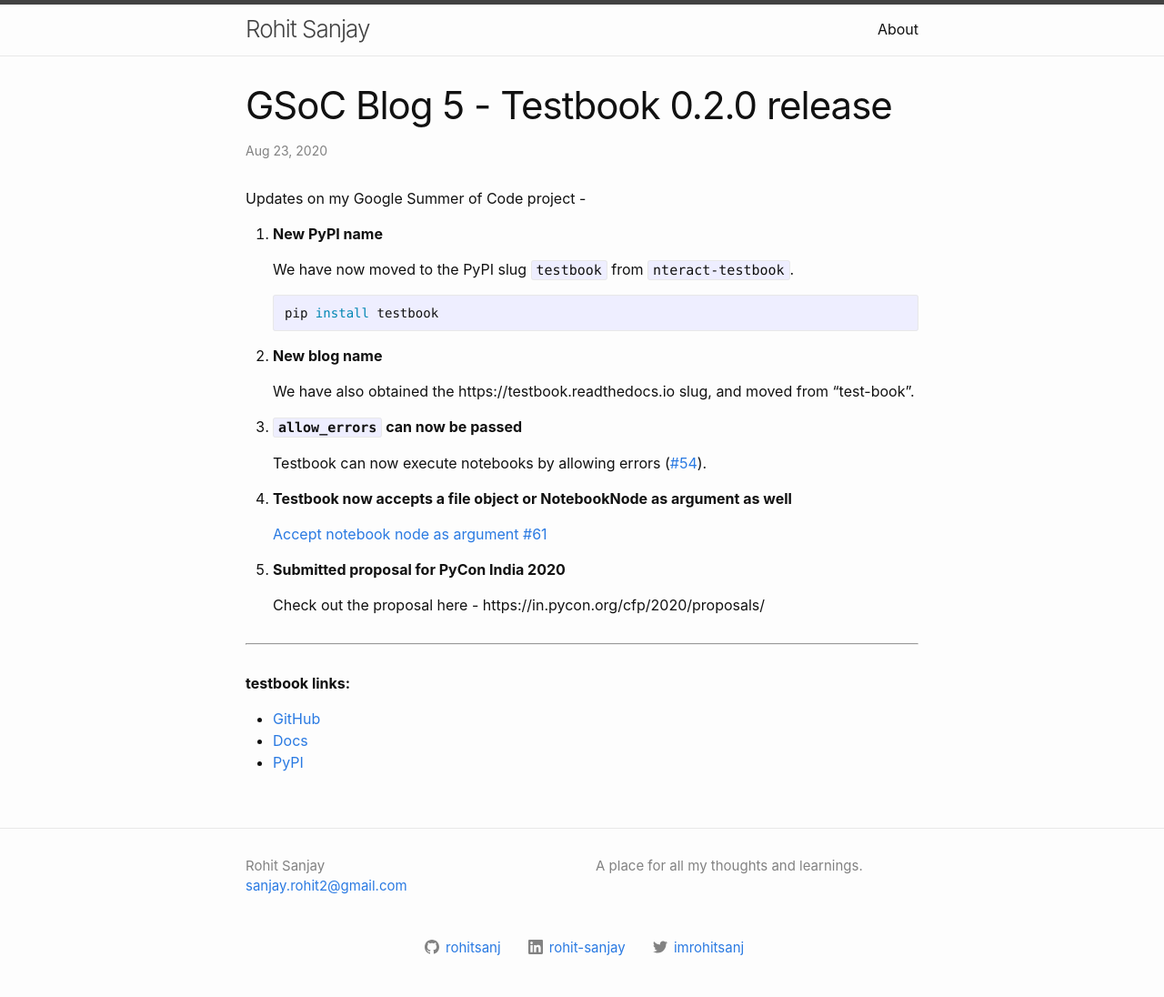
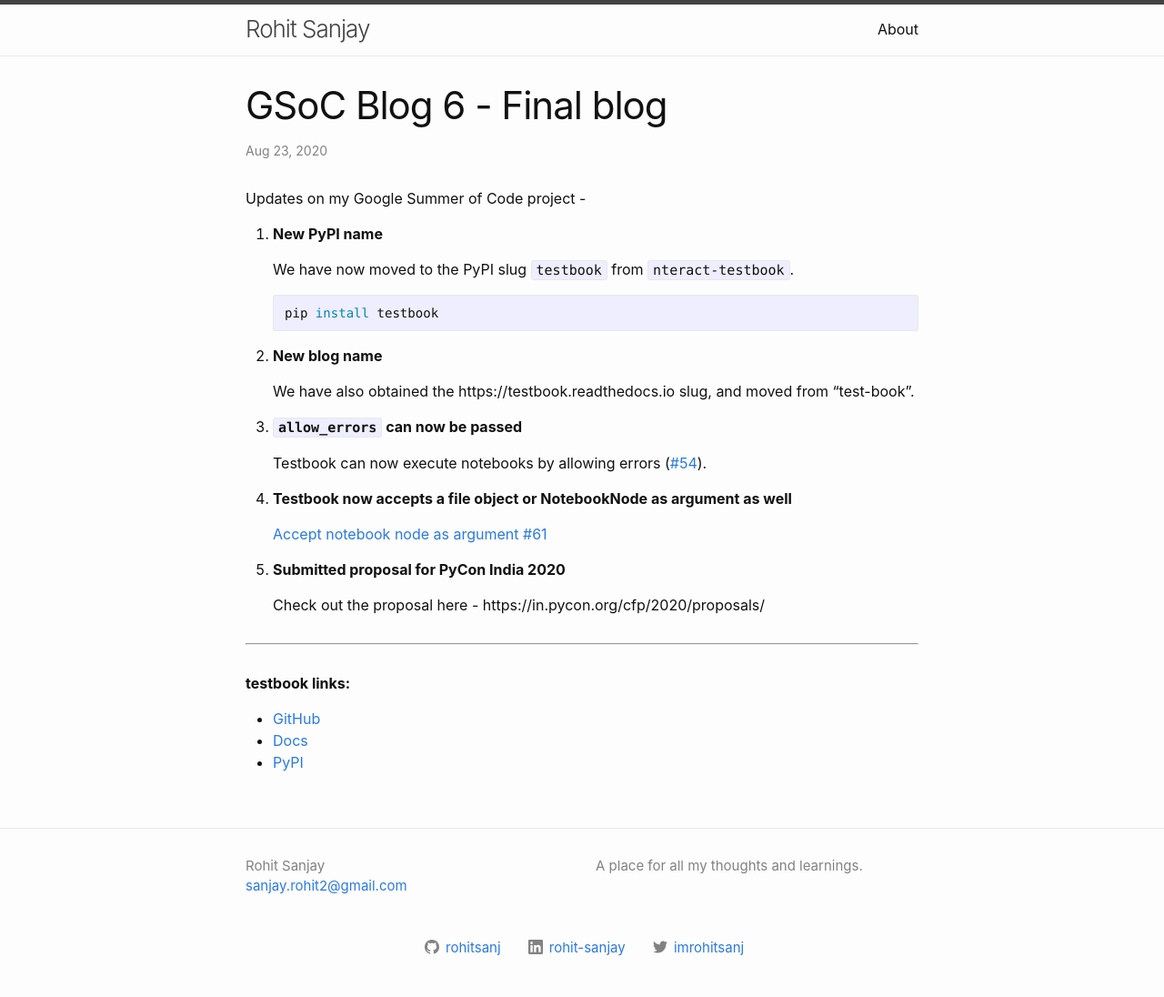
Before and after one commit to rohitsanj/rohitsanj.github.io, a Jekyll site: the page built from _gsoc/6.md, in a window 1280 px wide. Shown: the whole page at 91% size. Built offline with Jekyll 4.4.1, drawn with Linux system fonts in a browser that asks for light colours; comment, search, counter and statistics services are not loaded.

Commit message:
fix slug

```diff
--- a/_gsoc/6.md
+++ b/_gsoc/6.md
@@ -1,7 +1,7 @@
 ---
-title: GSoC Blog 5 - Testbook 0.2.0 release
+title: GSoC Blog 6 - Final blog
 layout: post
-permalink: /gsoc/5
+permalink: /gsoc/6
 ---
 
 Updates on my Google Summer of Code project -
```
